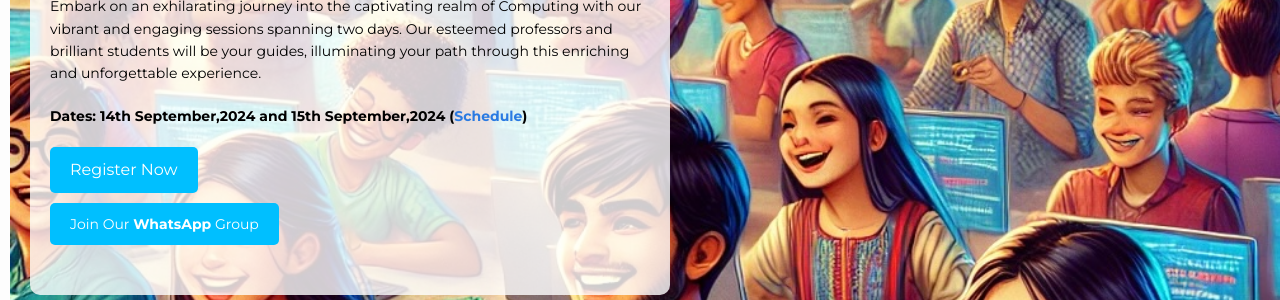
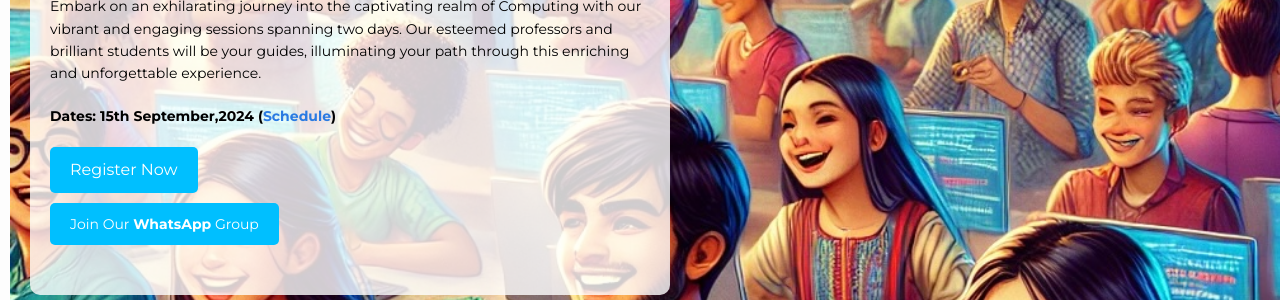
Before and after one commit to sudarshansudarshan/joc, a Jekyll site: the page built from index.markdown, in a window 1280 px wide. Shown: the part 435-735 px from the top of the page. Built offline with Jekyll 4.4.1, drawn with Linux system fonts in a browser that asks for light colours.

Commit message:
Update home.html

```diff
--- a/_layouts/home.html
+++ b/_layouts/home.html
@@ -179,7 +179,7 @@ layout: default
           <p>
             Embark on an exhilarating journey into the captivating realm of Computing with our vibrant and engaging sessions spanning two days. Our esteemed professors and brilliant students will be your guides, illuminating your path through this enriching and unforgettable experience.
           </p>
-          <p><b>Dates: 14th September,2024 and 15th September,2024 (<a href="/joc/schedule/">Schedule</a>)</b></p>
+          <p><b>Dates: 15th September,2024 (<a href="/joc/schedule/">Schedule</a>)</b></p>
           <a href="https://forms.gle/HP18PAvap6ifJ8EG8" class="btn">Register Now</a>
           <p>
 
```
